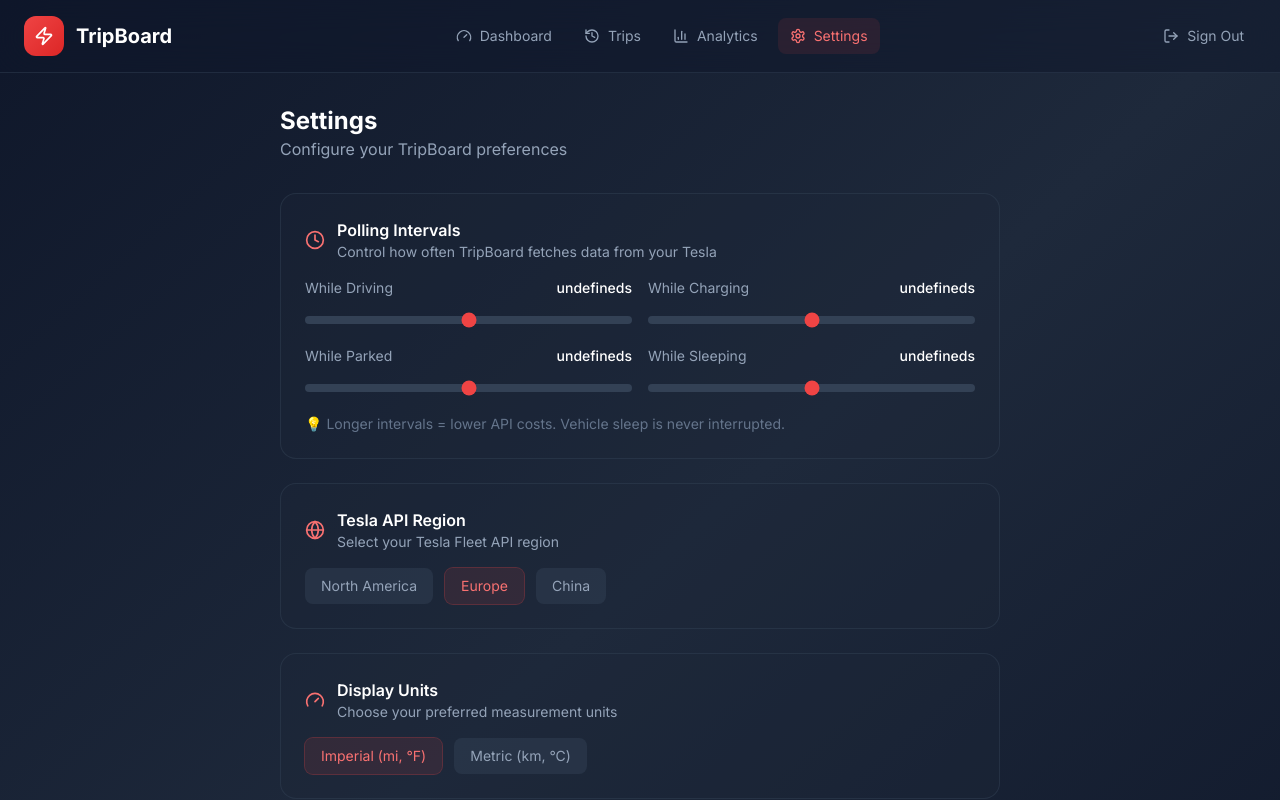
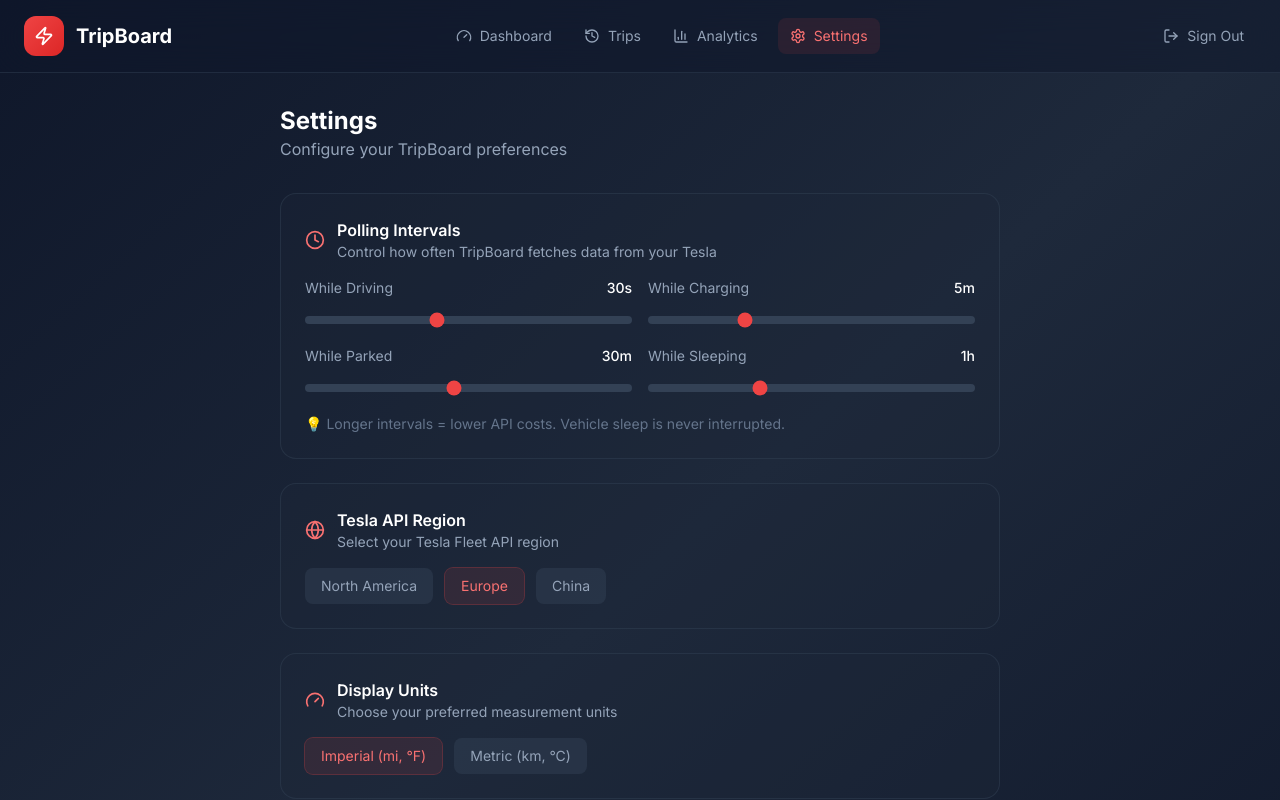
Before and after one commit to manojknaikade/TripBoard, a Next.js app: page /dashboard/settings in a window 1280 px wide. Shown: the top 800 px of the page. Built offline with nearby package versions, Linux system fonts and the light colour scheme.

Commit message:
Fix PollingConfig property names

```diff
--- a/src/app/dashboard/settings/page.tsx
+++ b/src/app/dashboard/settings/page.tsx
@@ -110,9 +110,9 @@ export default function SettingsPage() {
                         <div className="grid gap-4 sm:grid-cols-2">
                             <PollingInput
                                 label="While Driving"
-                                value={pollingConfig.drivingInterval}
+                                value={pollingConfig.driving}
                                 onChange={(v) => {
-                                    setPollingConfig({ drivingInterval: v });
+                                    setPollingConfig({ driving: v });
                                     showSaved();
                                 }}
                                 min={10}
@@ -120,9 +120,9 @@ export default function SettingsPage() {
                             />
                             <PollingInput
                                 label="While Charging"
-                                value={pollingConfig.chargingInterval}
+                                value={pollingConfig.charging}
                                 onChange={(v) => {
-                                    setPollingConfig({ chargingInterval: v });
+                                    setPollingConfig({ charging: v });
                                     showSaved();
                                 }}
                                 min={60}
@@ -130,9 +130,9 @@ export default function SettingsPage() {
                             />
                             <PollingInput
                                 label="While Parked"
-                                value={pollingConfig.parkedInterval}
+                                value={pollingConfig.parked}
                                 onChange={(v) => {
-                                    setPollingConfig({ parkedInterval: v });
+                                    setPollingConfig({ parked: v });
                                     showSaved();
                                 }}
                                 min={300}
@@ -140,9 +140,9 @@ export default function SettingsPage() {
                             />
                             <PollingInput
                                 label="While Sleeping"
-                                value={pollingConfig.sleepingInterval}
+                                value={pollingConfig.sleeping}
                                 onChange={(v) => {
-                                    setPollingConfig({ sleepingInterval: v });
+                                    setPollingConfig({ sleeping: v });
                                     showSaved();
                                 }}
                                 min={1800}
```
Lines whose indentation alone changed are shown as unchanged.
